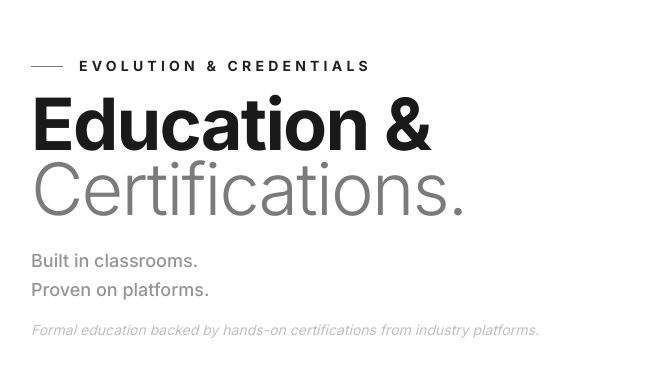
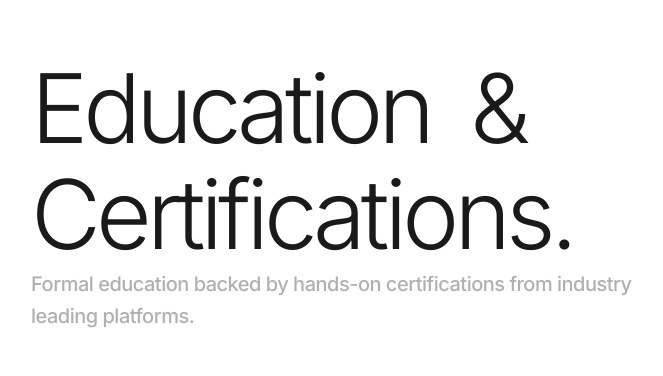
Before and after one commit to rockychowdhury/Portfolio, a Next.js app: page / in a window 1280 px wide. Shown: the part 3695-4071 px from the top of the page, without its empty margins (49-712 px from the left). Built offline with nearby package versions, Linux system fonts and the light colour scheme; no server answers; the database is empty.

Commit message:
Type error fixed

```diff
--- a/components/portfolio/Blogs/index.tsx
+++ b/components/portfolio/Blogs/index.tsx
@@ -109,7 +109,7 @@ export default function BlogsSection() {
   const blogsTitle = "Blogs &".split(" ");
   const resourcesTitle = "Resources".split("");
 
-  const premiumEase = [0.25, 0.4, 0.25, 1];
+  const premiumEase: [number, number, number, number] = [0.25, 0.4, 0.25, 1] as const;
   const letterAnimation = {
     hidden: { opacity: 0, y: 100, rotateX: 60 },
     visible: (i: number) => ({
--- a/components/portfolio/Education/ShowAllButton.tsx
+++ b/components/portfolio/Education/ShowAllButton.tsx
@@ -1,7 +1,7 @@
 "use client";
 
 import { motion } from "framer-motion";
-import { Plus, Minus, MoveDown } from "lucide-react";
+import { ChevronsDown, ChevronsUp } from "lucide-react";
 
 interface ShowAllButtonProps {
   isExpanded: boolean;
@@ -11,34 +11,35 @@ interface ShowAllButtonProps {
 
 export default function ShowAllButton({ isExpanded, onClick, count }: ShowAllButtonProps) {
   return (
-    <div className="relative flex justify-center w-full py-12">
-      {/* Horizontal lines extending from the button to complete the visual spine */}
-      <div className="absolute top-1/2 left-0 right-1/2 h-px bg-border/20 -translate-y-1/2 -z-10" />
-      <div className="absolute top-1/2 left-1/2 right-0 h-px bg-border/20 -translate-y-1/2 -z-10" />
+    <div className="relative flex flex-col items-center justify-center py-32 w-full">
+      <div className="relative w-full flex items-center justify-center">
+        {/* Subtle Horizontal Line */}
+        <div className="absolute inset-x-0 h-px bg-border/10" />
 
-      <button
-        onClick={onClick}
-        className="group relative flex items-center gap-3 px-8 py-4 bg-background border border-border/80 rounded-full shadow-lg hover:shadow-xl hover:border-primary/50 transition-all z-10"
-      >
-        <span className="text-xs font-bold tracking-widest uppercase text-foreground">
-          {isExpanded ? "Show Less" : `Show All Certifications (${count} more)`}
-        </span>
-
-        <div className={`p-1.5 rounded-full bg-secondary/50 transition-transform duration-500 ${isExpanded ? "rotate-180" : ""}`}>
-           {isExpanded ? <Minus className="w-3.5 h-3.5 text-primary" /> : <Plus className="w-3.5 h-3.5 text-primary" />}
+        <div className="relative z-10 bg-background px-12">
+          <motion.button
+            onClick={onClick}
+            whileHover={{ scale: 1.02 }}
+            className="group flex items-center justify-center gap-6 text-[10px] font-black uppercase tracking-[0.5em] text-muted-foreground/60 hover:text-foreground transition-all duration-500 cursor-pointer"
+          >
+            {isExpanded ? (
+              <>
+                <ChevronsUp size={14} className="group-hover:-translate-y-1 transition-transform duration-500 opacity-60 group-hover:opacity-100 shrink-0" />
+                <span className="group-hover:tracking-[0.8em] transition-all duration-700 whitespace-nowrap">Collapse List</span>
+                <div className="w-6 h-px bg-muted-foreground/20 group-hover:w-10 group-hover:bg-primary transition-all duration-700 shrink-0" />
+              </>
+            ) : (
+              <>
+                <ChevronsDown size={14} className="group-hover:translate-y-1 transition-transform duration-500 opacity-60 group-hover:opacity-100 shrink-0" />
+                <span className="group-hover:tracking-[0.8em] transition-all duration-700 whitespace-nowrap">
+                   Show All Credentials ({count})
+                </span>
+                <div className="w-6 h-px bg-muted-foreground/20 group-hover:w-10 group-hover:bg-primary transition-all duration-700 shrink-0" />
+              </>
+            )}
+          </motion.button>
         </div>
-
-        {/* Floating Arrow Micro-animation */}
-        {!isExpanded && (
-           <motion.div
-             animate={{ y: [0, 4, 0] }}
-             transition={{ duration: 1.5, repeat: Infinity, ease: "easeInOut" }}
-             className="absolute -bottom-6 left-1/2 -translate-x-1/2 hidden lg:block"
-           >
-             <MoveDown className="w-4 h-4 text-primary opacity-50" />
-           </motion.div>
-        )}
-      </button>
+      </div>
     </div>
   );
 }
--- a/components/portfolio/Education/index.tsx
+++ b/components/portfolio/Education/index.tsx
@@ -47,30 +47,37 @@ export default function Education() {
 
         {/* Section Header */}
         <motion.div
-          initial={{ opacity: 0, y: 20 }}
+          initial={{ opacity: 0, y: 30 }}
           whileInView={{ opacity: 1, y: 0 }}
           viewport={{ once: true }}
-          transition={{ duration: 0.6 }}
-          className="mb-20 lg:mb-32 max-w-2xl"
+          transition={{ duration: 0.8, ease: [0.25, 0.4, 0.25, 1] as const }}
+          className="mb-24 lg:mb-32 max-w-5xl"
         >
-          <div className="flex items-center gap-4 mb-4">
-            <div className="h-px w-8 bg-primary/60" />
-            <span className="text-sm font-bold tracking-[0.3em] uppercase text-primary">
-              Evolution & Credentials
-            </span>
-          </div>
-
-          <h2 className="text-5xl md:text-7xl font-bold tracking-tight text-foreground mb-6 leading-[0.9]">
-            Education & <br />
-            <span className="text-muted-foreground font-light">Certifications.</span>
+          <h2 className="flex flex-wrap items-end text-5xl font-light tracking-tighter text-foreground md:text-7xl lg:text-8xl leading-[1.1] cursor-default select-none">
+            {"Education & Certifications.".split(" ").map((word, wordIdx) => (
+              <div key={wordIdx} className="flex overflow-visible mr-6 lg:mr-10 pb-6 -mb-6">
+                {word.split("").map((char, i) => (
+                  <motion.span
+                    key={i}
+                    initial={{ opacity: 0, y: 100, rotateX: 60 }}
+                    whileInView={{ opacity: 1, y: 0, rotateX: 0 }}
+                    viewport={{ once: true }}
+                    transition={{
+                      duration: 1,
+                      delay: wordIdx * 0.2 + i * 0.04,
+                      ease: [0.25, 0.4, 0.25, 1] as const,
+                    }}
+                    className="inline-block origin-bottom"
+                  >
+                    {char}
+                  </motion.span>
+                ))}
+              </div>
+            ))}
           </h2>
 
-          <p className="text-lg text-muted-foreground/80 leading-relaxed font-medium">
-            Built in classrooms. <br className="hidden md:block" />
-            Proven on platforms.
-            <span className="block mt-4 text-sm font-normal italic opacity-60">
-              Formal education backed by hands-on certifications from industry platforms.
-            </span>
+          <p className="text-lg md:text-xl text-muted-foreground/60 leading-relaxed font-medium tracking-tight max-w-2xl">
+            Formal education backed by hands-on certifications from industry leading platforms.
           </p>
         </motion.div>
 
--- a/components/portfolio/GitHub/index.tsx
+++ b/components/portfolio/GitHub/index.tsx
@@ -15,7 +15,7 @@ import {
 } from "./Skeletons";
 
 // Hero-style easing
-const premiumEase: [number, number, number, number] = [0.25, 0.4, 0.25, 1];
+const premiumEase: [number, number, number, number] = [0.25, 0.4, 0.25, 1] as const;
 
 const letterAnimation = {
   hidden: { opacity: 0, y: 80, rotateX: 40 },
--- a/components/portfolio/SectionWrapper.tsx
+++ b/components/portfolio/SectionWrapper.tsx
@@ -1,15 +1,15 @@
 "use client";
 
-import { motion } from "framer-motion";
+import { motion, HTMLMotionProps } from "framer-motion";
 import { ReactNode } from "react";
 
-interface SectionWrapperProps {
+interface SectionWrapperProps extends HTMLMotionProps<"section"> {
   children: ReactNode;
   id?: string;
   className?: string;
 }
 
-export default function SectionWrapper({ children, id, className }: SectionWrapperProps) {
+export default function SectionWrapper({ children, id, className, ...props }: SectionWrapperProps) {
   return (
     <motion.section
       id={id}
@@ -18,6 +18,7 @@ export default function SectionWrapper({ children, id, className }: SectionWrapp
       viewport={{ once: true, amount: 0.05 }}
       transition={{ duration: 0.5, ease: "easeOut" }}
       className={className}
+      {...props}
     >
       {children}
     </motion.section>
```
